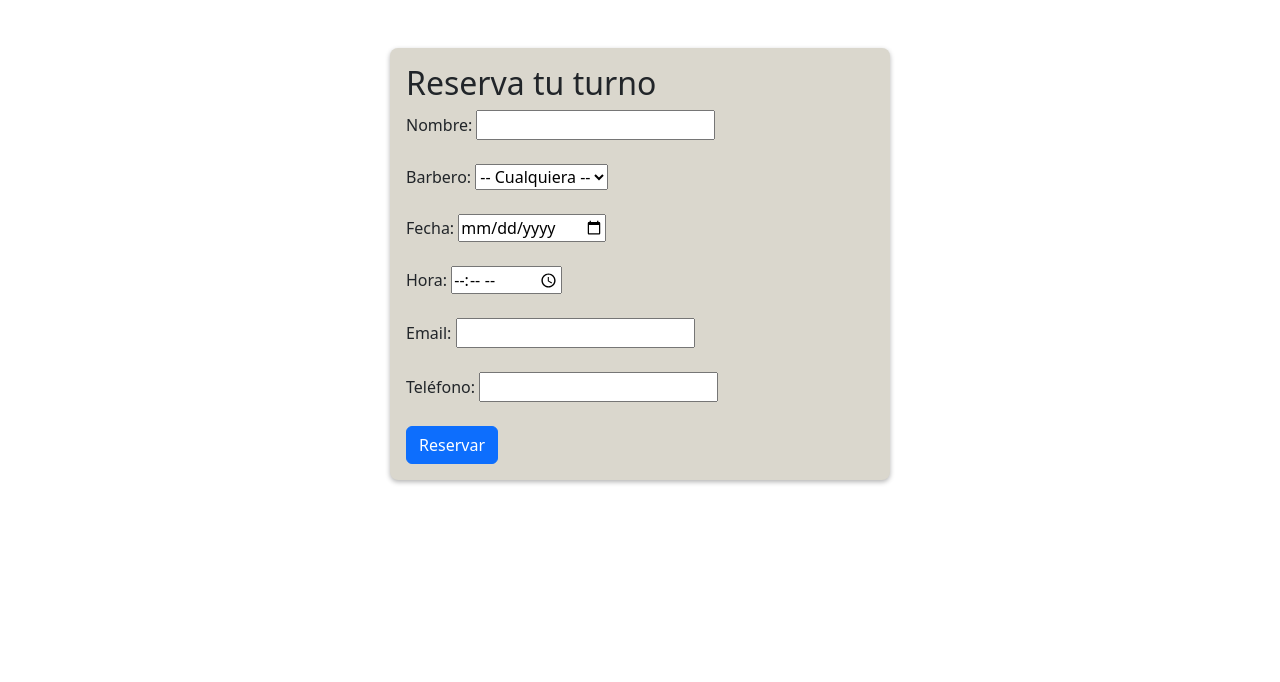
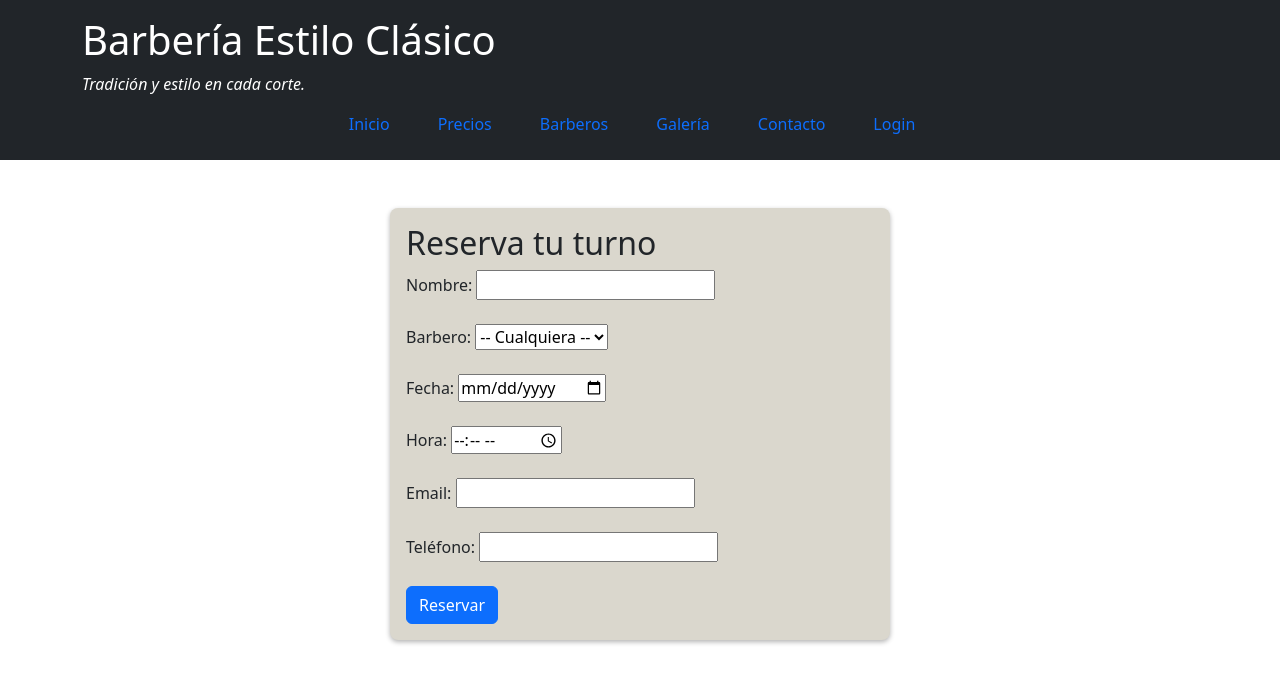
Before and after one commit to sarmandpilon/Obligatorio-TIS-07.2025-Barberia, a plain HTML site: page web/reserve.html in a window 1280 px wide. Drawn offline with nearby package versions, Linux system fonts and the light colour scheme.

Commit message:
ajustes en pantallas

```diff
--- a/web/reserve.html
+++ b/web/reserve.html
@@ -7,7 +7,23 @@
     <link rel="stylesheet" href="style.css">
     <link href="https://cdn.jsdelivr.net/npm/bootstrap@5.3.0/dist/css/bootstrap.min.css" rel="stylesheet">
 </head>
+
 <body>
+        <header class="bg-dark text-white p-3">
+    <div class="container">
+        <h1>Barbería Estilo Clásico</h1>
+        <p class="tagline">Tradición y estilo en cada corte.</p>
+        <nav class="nav justify-content-center flex-wrap">
+            <a class="nav-link" href="index.html">Inicio</a>
+            <a class="nav-link" href="services.html">Precios</a>
+            <a class="nav-link" href="about.html">Barberos</a>
+            <a class="nav-link" href="gallery.html">Galería</a>
+            <a class="nav-link" href="contact.html">Contacto</a>
+            <a class="nav-link" href="login.html">Login</a>
+        </nav>
+    </div>
+    </header>
+
         <main class="container my-4">
         <section id="reserva">
             <h2>Reserva tu turno</h2>
```
Also changed, not shown: web/about.html (+2 -1 lines), web/contact.html (+2 -1 lines), web/gallery.html (+2 -4 lines), web/index.html (+0 -2 lines), web/login.html (+2 -4 lines), web/services.html (+2 -1 lines).
